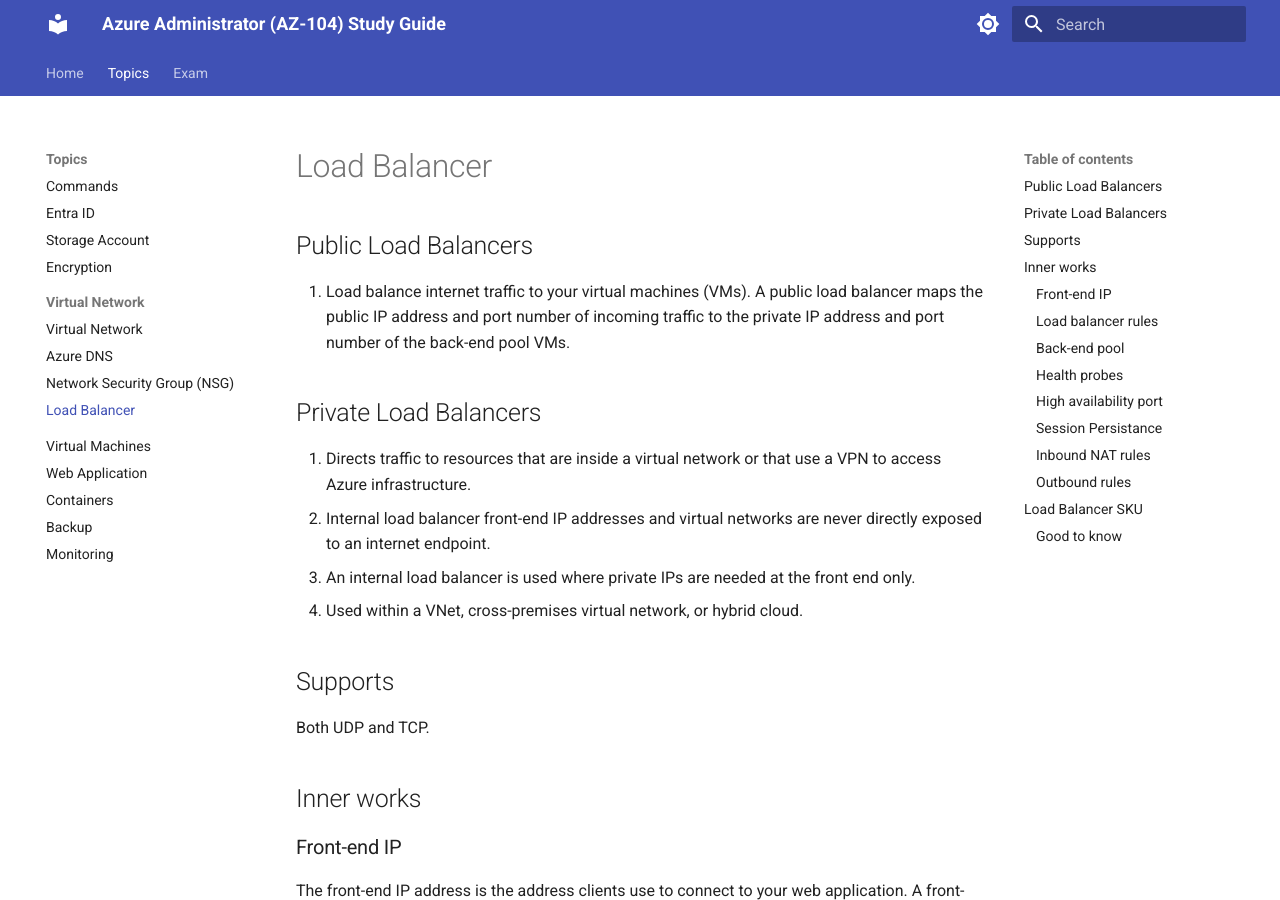
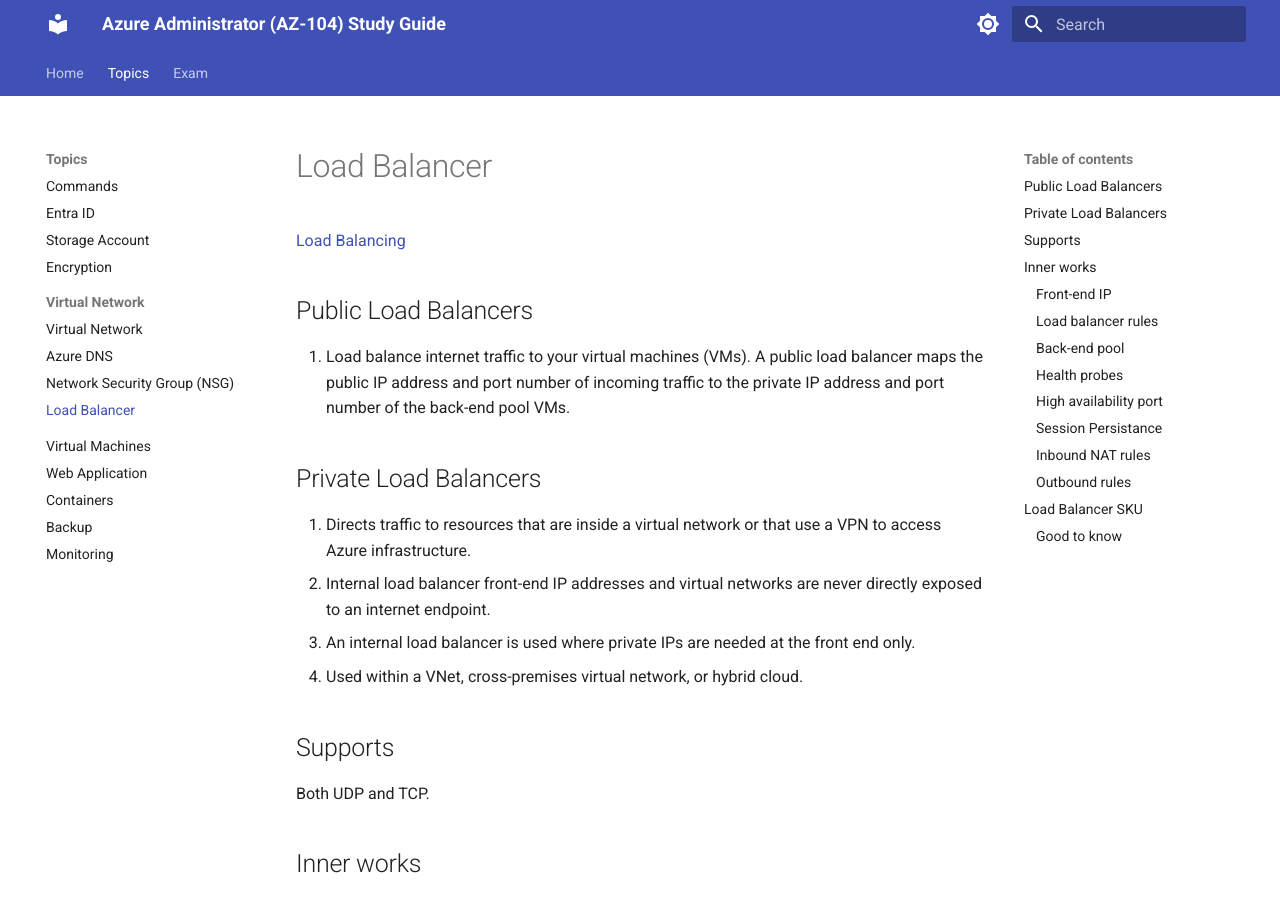
Before and after one commit to yoonghan/AZ-104-Azure-Administrator-Associate, an MkDocs documentation site: the page built from docs/Load-Balancers.md, in a window 1280 px wide and 900 px high. Built offline with MkDocs 1.6.1 and Material for MkDocs 9.7.7, drawn with Linux system fonts in a browser that asks for light colours.

Commit message:
Update load balancing.

```diff
--- a/docs/Load-Balancers.md
+++ b/docs/Load-Balancers.md
@@ -1,4 +1,5 @@
 # Load Balancer
+[Load Balancing](http://learn.microsoft.com/en-us/azure/load-balancer/quickstart-load-balancer-standard-public-portal)
 
 ## Public Load Balancers
 1. Load balance internet traffic to your virtual machines (VMs). A public load balancer maps the public IP address and port number of incoming traffic to the private IP address and port number of the back-end pool VMs.
```
